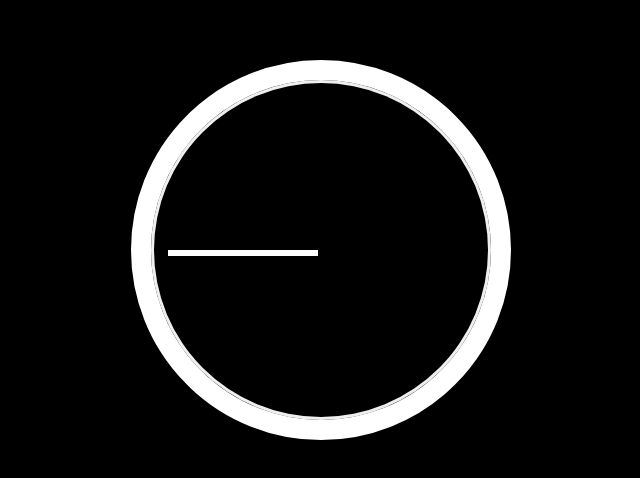
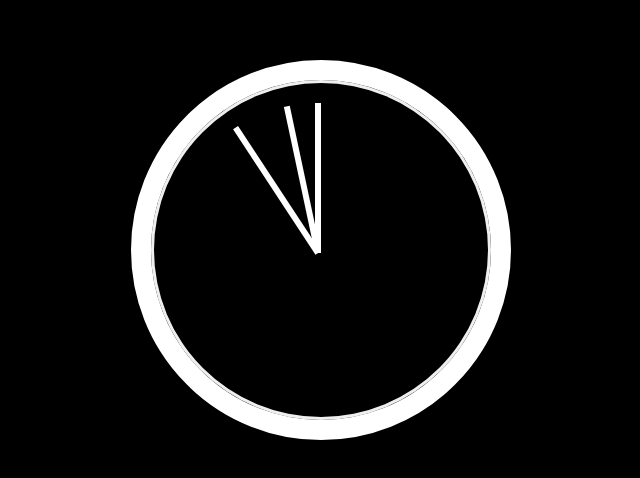
Before and after one commit to matheusOliv23/JS-Clock, a plain HTML site: page index.html in a window 1280 px wide. Shown: the part 158-636 px from the top of the page, without its empty margins (319-959 px from the left). Drawn offline with Linux system fonts and the light colour scheme.

Commit message:
feat Clock pointers

```diff
--- /dev/null
+++ b/assets/main.js
@@ -0,0 +1,22 @@
+const secondPointer = document.querySelector(".sec-pointer");
+const minutePointer = document.querySelector(".min-pointer");
+const hourPointer = document.querySelector(".hour-pointer");
+
+function setDate() {
+    const now = new Date();
+    console.log(now);
+    const seconds = now.getSeconds();
+    const secondsDegrees = (seconds / 60) * 360 + 90;
+    secondPointer.style.transform = `rotate(${secondsDegrees}deg)`;
+
+    const minutes = now.getMinutes();
+    const minutesDegrees = (minutes / 60) * 360 + 90;
+    console.log(minutes);
+    minutePointer.style.transform = `rotate(${minutesDegrees}deg)`;
+
+    const hours = now.getHours();
+    const hoursDegress = (hours / 12) * 360 + 90;
+    hourPointer.style.transform = `rotate(${hoursDegress}deg)`;
+}
+
+setInterval(setDate, 1000);
--- a/assets/style.css
+++ b/assets/style.css
@@ -31,10 +31,14 @@ body {
     transform: translate(-3px);
 }
 
-.hand {
+.pointer {
     width: 50%;
     height: 6px;
     background: white;
     position: absolute;
     top: 50%;
+    transform-origin: 100%;
+    transform: rotate(90deg);
+    transition: all 0.5s;
+    transition-timing-function: cubic-bezier(0.1, 2.7, 0.58, 1);
 }
--- a/index.html
+++ b/index.html
@@ -6,6 +6,7 @@
     <meta http-equiv="X-UA-Compatible" content="IE=edge">
     <meta name="viewport" content="width=device-width, initial-scale=1.0">
     <link rel="stylesheet" href="./assets/style.css">
+
     <title>JS Clock</title>
 </head>
 
@@ -13,12 +14,13 @@
 
     <div class="clock">
         <div class="clock-face">
-            <div class="hand hour-hand"></div>
-            <div class="hand min-hand"></div>
-            <div class="hand second-hand"></div>
+            <div class="pointer hour-pointer"></div>
+            <div class="pointer min-pointer"></div>
+            <div class="pointer sec-pointer"></div>
         </div>
     </div>
 
+    <script src="./assets/main.js"></script>
 </body>
 
 </html>
```
